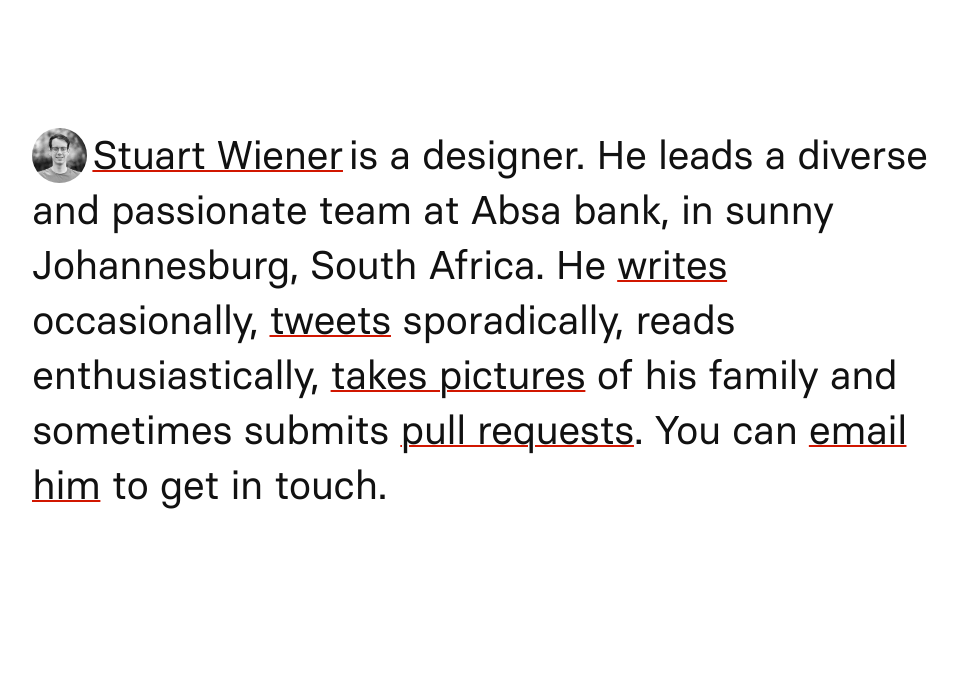
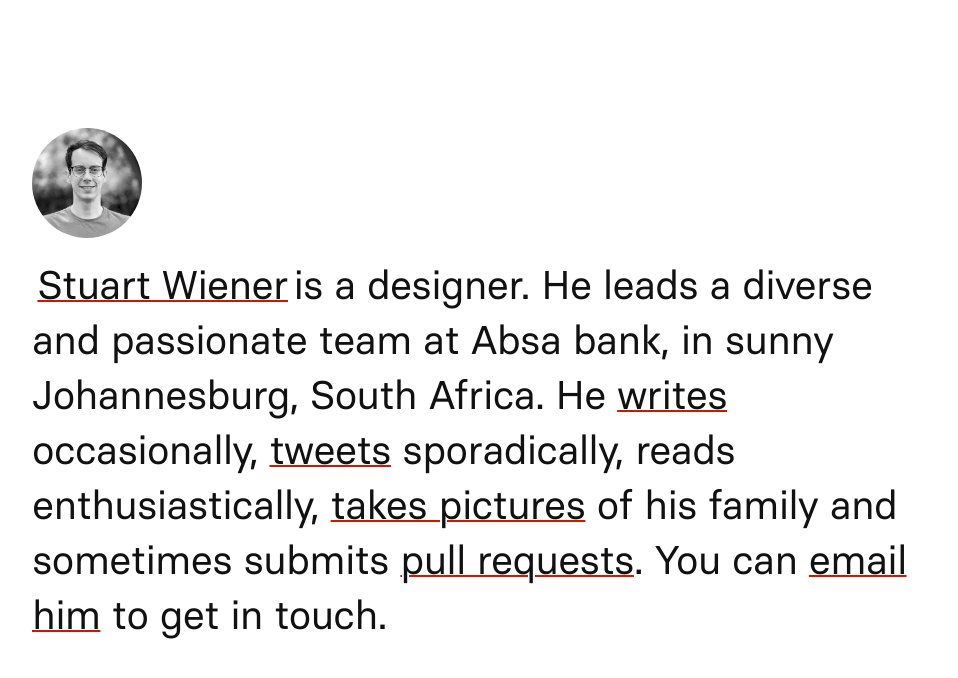
Before and after one commit to stuartwiener/stuartwiener.github.io, a Jekyll site: the page built from index.html, in a window 1280 px wide. Shown: the top 678 px of the page, without its empty margins (96-1054 px from the left). Built offline with Jekyll 4.4.1, drawn with Linux system fonts in a browser that asks for light colours.

Commit message:
enough of the inline image thing

```diff
--- a/_sass/_typography.scss
+++ b/_sass/_typography.scss
@@ -96,7 +96,7 @@ blockquote {
 }
 
 header {
-  h1, img, p{
+  h1, p{
     display: inline;
     font-size: var(--size-2);
     line-height: var(--lineheight-2);
@@ -104,9 +104,10 @@ header {
     font-weight: 400;
   }
   img {
-    height: var(--lineheight-2);
+    display: block;
+    height: 80px;
     border-radius: 50%;
-    vertical-align: bottom;
+    margin-bottom: 20px;
   }
 }
 
@@ -161,14 +162,15 @@ header {
   }
 
   header {
-    h1, img, p{
+    h1, p{
       font-size: var(--size-1);
       line-height: var(--lineheight-1);
       letter-spacing: var(--letterspacing-1);
     }
     img {
-      height: var(--lineheight-1);
+      height: 110px;
       vertical-align: bottom;
+      margin-bottom: 20px;
     }
   }
 }
```
